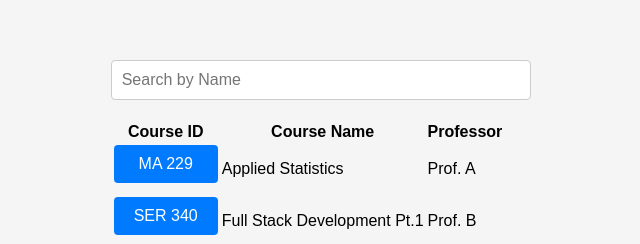
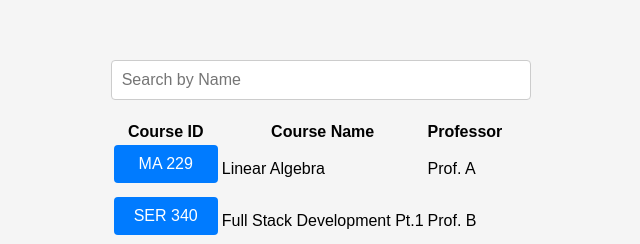
Before and after one commit to PaulZ357/SER340Project, a React (Create React App) app: page /table in a window 1280 px wide. Shown: the part 220-464 px from the top of the page, without its empty margins (330-970 px from the left). Built offline with nearby package versions, Linux system fonts and the light colour scheme.

Commit message:
course buttons work and displays in home field

```diff
--- a/src/pages/home.jsx
+++ b/src/pages/home.jsx
@@ -4,10 +4,14 @@ import "./home.css";
 
 function Home() {
     const location = useLocation();
-    const { role, firstName, lastName } = location.state || {
+    const { role, firstName, lastName, email, courseID, courseName, professor } = location.state || {
       role: "Unknown",
       firstName: " ",
       lastName: " ",
+      email: " ",
+      courseID: " ",
+      courseName: " ",
+      professor: " ",
     };
 
     return (
@@ -48,6 +52,9 @@ function Home() {
             </Link>
           </nav>
         </div>
+        <div>
+          <p>Hello and welcome to {courseID} {courseName}</p>
+        </div>
       </div>
     );
   }
--- a/src/services/CourseService.jsx
+++ b/src/services/CourseService.jsx
@@ -2,7 +2,7 @@ const courses = [
     {
       id: 1,
       courseID: "MA 229",
-      courseName: "Applied Statistics",
+      courseName: "Linear Algebra",
       professor: "Prof. A"
     },
     {
--- a/src/tableBody.jsx
+++ b/src/tableBody.jsx
@@ -1,19 +1,29 @@
 import React, { Component } from "react";
-import { useNavigate } from "react-router-dom";
+import { useNavigate,useLocation,Link } from "react-router-dom";
 
 // Helper functional component to handle navigation
 const NavigateButton = ({ course, setIsLoggedIn }) => {
   const navigate = useNavigate();
+  const location = useLocation();
+  const { role, firstName, lastName, email } = location.state || {
+    role: "Unknown",
+    firstName: " ",
+    lastName: " ",
+    email: " ",
+  };
+  const courseID = course.courseID;
+  const courseName = course.courseName;
+  const professor = course.professor;
 
   const handleClick = () => {
     // Example logic for logging in (if needed)
     if (setIsLoggedIn) setIsLoggedIn(true);
 
     // Navigate to the "/home" route and pass course details via state
-    navigate("/home", { state: { course } });
+    navigate("/home", { state: { role, email, firstName, lastName, courseID, courseName, professor } });
   };
 
-  return <button onClick={handleClick}>{course.courseID}</button>;
+  return <button onClick={handleClick}>{courseID}</button>;
 };
 
 class TableBody extends Component {
```
